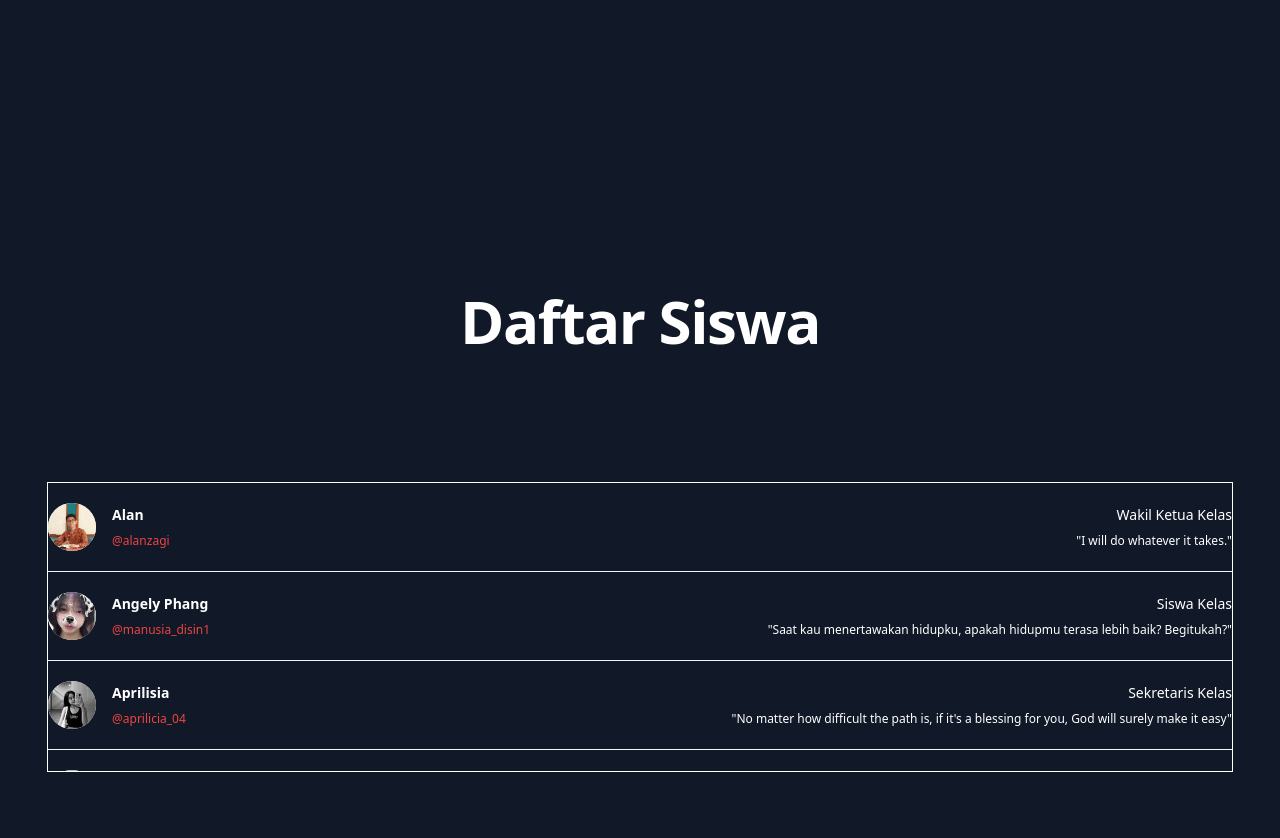
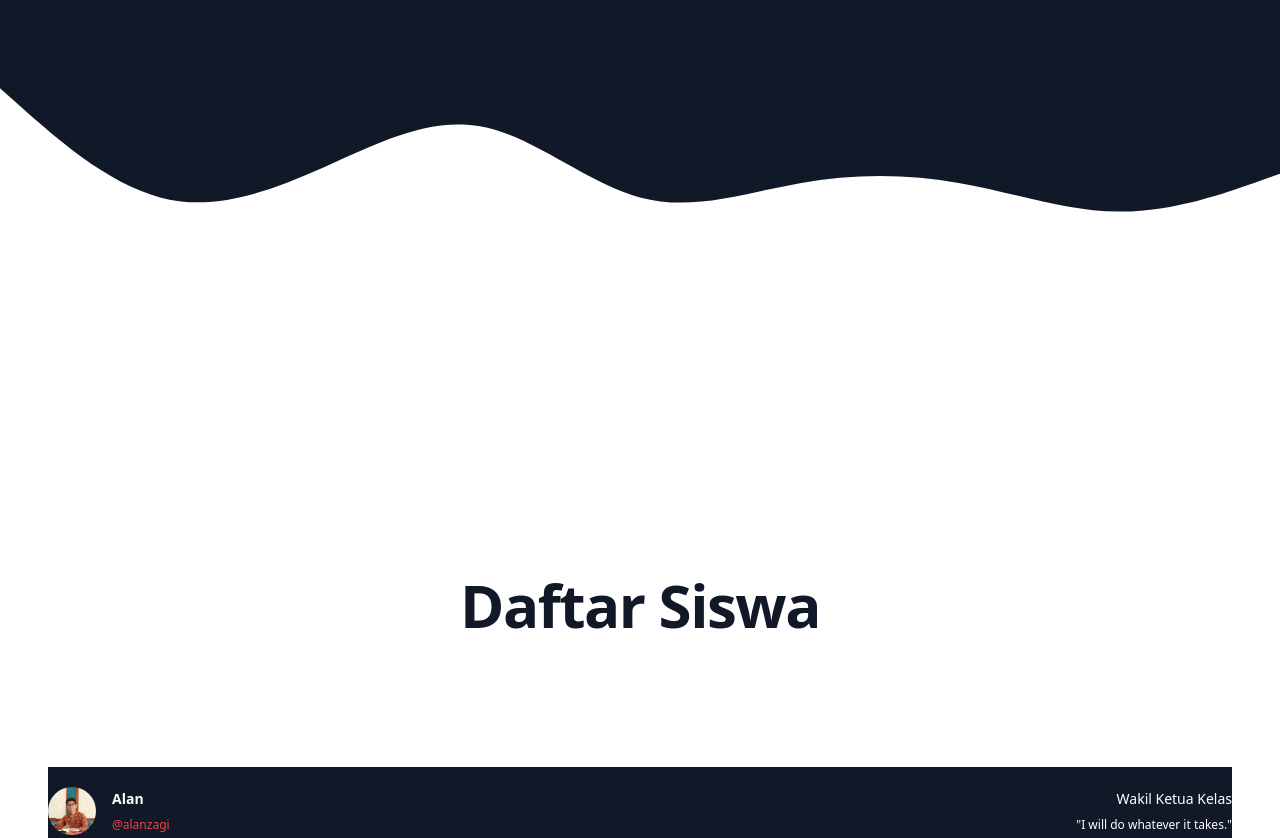
Before and after one commit to pengembanganperangkatlunakgim5/pengembanganperangkatlunakgim5.github.io, a plain HTML site: page index.html in a window 1280 px wide. Shown: the part 2542-3380 px from the top of the page. Drawn offline with nearby package versions, Linux system fonts and the light colour scheme; a web font is replaced by a local one.

Commit message:
memperbaiki tampilan home

```diff
--- a/index.html
+++ b/index.html
@@ -173,16 +173,32 @@
     </section>
     <!-- Akhir dari Tentang Kami -->
 
+    <svg xmlns="http://www.w3.org/2000/svg" viewBox="0 0 1440 320">
+      <path
+        fill="#111827"
+        fill-opacity="1"
+        d="M0,96L30,122.7C60,149,120,203,180,218.7C240,235,300,213,360,186.7C420,160,480,128,540,138.7C600,149,660,203,720,218.7C780,235,840,213,900,202.7C960,192,1020,192,1080,202.7C1140,213,1200,235,1260,234.7C1320,235,1380,213,1410,202.7L1440,192L1440,0L1410,0C1380,0,1320,0,1260,0C1200,0,1140,0,1080,0C1020,0,960,0,900,0C840,0,780,0,720,0C660,0,600,0,540,0C480,0,420,0,360,0C300,0,240,0,180,0C120,0,60,0,30,0L0,0Z"
+      ></path>
+    </svg>
+
     <!-- Daftar Siswa -->
-    <div class="relative py-24 sm:py-32 bg-gray-900">
+    <div class="relative py-24 sm:py-32">
       <div class="relative z-20 h-screen flex items-center justify-center">
         <div class="container mx-auto p-10 sm:p-6 md:p-8 lg:p-10 xl:p-12">
-          <h1 class="text-4xl font-bold tracking-tight text-white sm:text-6xl mx-auto h-12 text-center md:mb-36" data-aos="fade-down">Daftar Siswa</h1>
+          <h1 class="text-4xl font-bold tracking-tight text-gray-900 sm:text-6xl mx-auto h-12 text-center md:mb-36" data-aos="fade-down">Daftar Siswa</h1>
           <ul id="studentList" role="list" class="divide-y divide-gray-100 h-72 overflow-y-auto mt-8 ring-1 ring-white"></ul>
         </div>
       </div>
     </div>
     <!-- Akhir dari Daftar Siswa -->
+
+    <svg xmlns="http://www.w3.org/2000/svg" viewBox="0 0 1440 320">
+      <path
+        fill="#111827"
+        fill-opacity="1"
+        d="M0,96L30,122.7C60,149,120,203,180,218.7C240,235,300,213,360,186.7C420,160,480,128,540,138.7C600,149,660,203,720,218.7C780,235,840,213,900,202.7C960,192,1020,192,1080,202.7C1140,213,1200,235,1260,234.7C1320,235,1380,213,1410,202.7L1440,192L1440,320L1410,320C1380,320,1320,320,1260,320C1200,320,1140,320,1080,320C1020,320,960,320,900,320C840,320,780,320,720,320C660,320,600,320,540,320C480,320,420,320,360,320C300,320,240,320,180,320C120,320,60,320,30,320L0,320Z"
+      ></path>
+    </svg>
 
     <!-- Footer -->
     <div class="relative isolate overflow-hidden py-16 sm:py-24 lg:py-32 bg-[url('./img/footer.jpg')] bg-cover bg-center">
--- a/js/script.js
+++ b/js/script.js
@@ -146,7 +146,7 @@ students.sort((a, b) => a.name.toLowerCase().localeCompare(b.name.toLowerCase())
 studentList.innerHTML = students
   .map(
     (student) => `
-  <li class="flex justify-between gap-x-6 py-5">
+  <li class="flex justify-between gap-x-6 py-5 bg-gray-900">
     <div class="flex min-w-0 gap-x-4">
       <div class="h-12 w-12 flex-none rounded-full bg-white overflow-hidden">
         <img class="h-full w-full object-cover" src="${student.imageUrl}" alt="${student.name}" />
```
